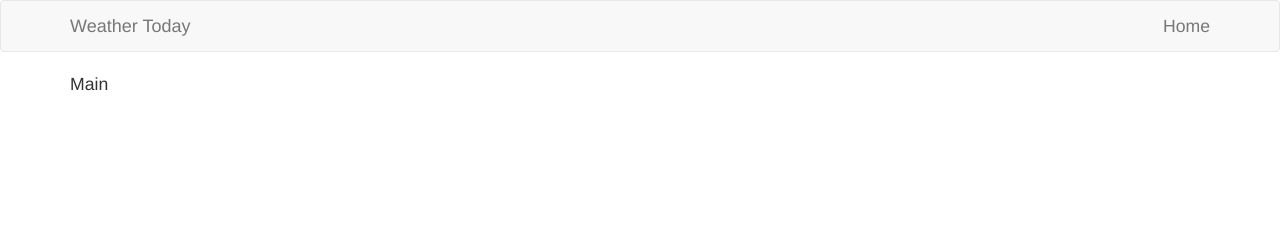
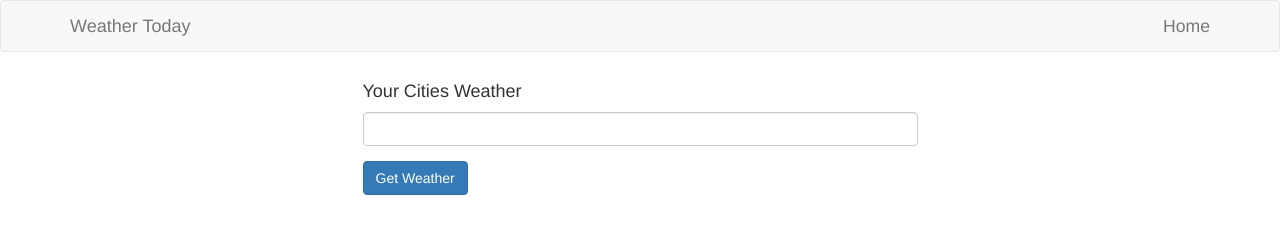
Before and after one commit to tone2k/weatherToday, a plain HTML site: page index.html in a window 1280 px wide. Drawn offline with nearby package versions, Linux system fonts and the light colour scheme; some packages are replaced by stand-ins of ours; some icons are missing.

Commit message:
added html to main page for Weather request

```diff
--- a/pages/main.htm
+++ b/pages/main.htm
@@ -1 +1,9 @@
-Main
+<div class="row">
+    <div class="col-md-6 col-md-offset-3">
+    <h4>Your Cities Weather</h4>
+    <div class="form-group">
+        <input type="text" class="form-control" />
+    </div>
+        <a href="#/weather" class="btn btn-primary">Get Weather</a>
+    </div>
+</div>
```
